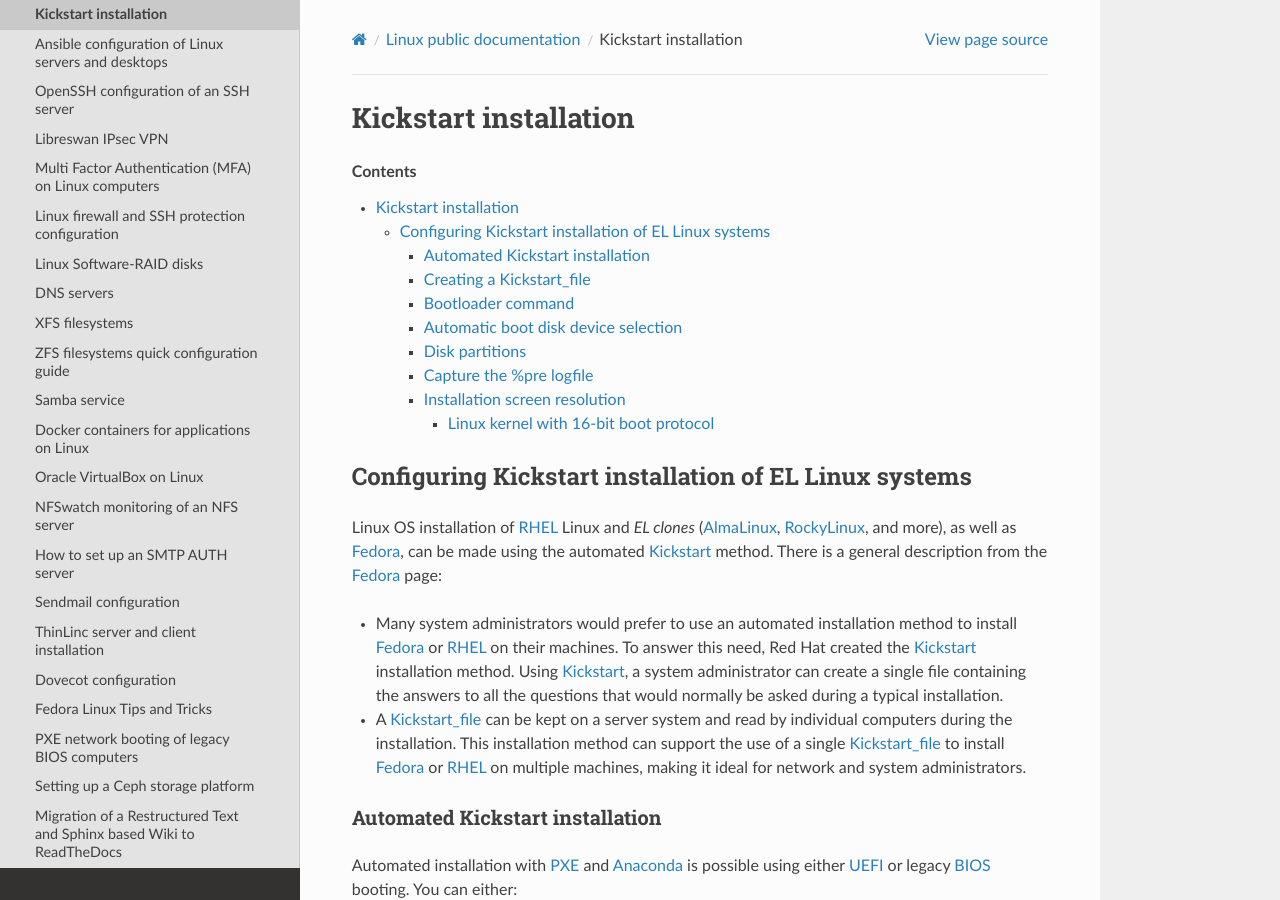
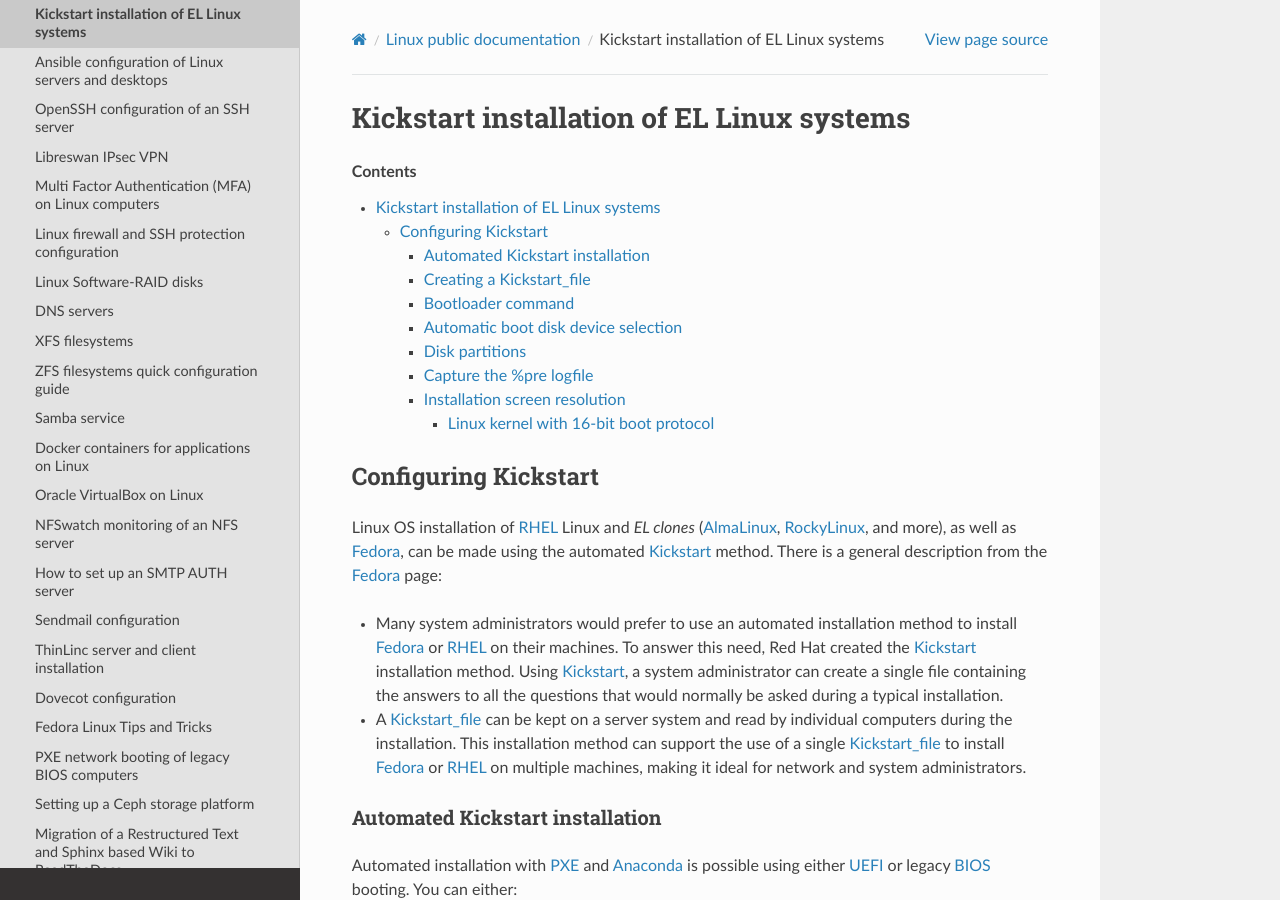
Before and after one commit to OleHolmNielsen/ITwiki, a Sphinx documentation site: the page built from docs/Kickstart.rst, in a window 1280 px wide and 900 px high. Built offline with Sphinx 7.4.7 and the Read the Docs theme 3.1.0, drawn with Linux system fonts in a browser that asks for light colours.

Commit message:
Minor edits

```diff
--- a/docs/Kickstart.rst
+++ b/docs/Kickstart.rst
@@ -1,13 +1,13 @@
-.. _Kickstart_installation:
+.. _Kickstart_installation_of_EL_Linux_systems:
 
-======================
-Kickstart installation
-======================
+============================================
+Kickstart installation of EL Linux systems
+============================================
 
 .. contents::
 
-Configuring Kickstart installation of EL Linux systems
-================================================================
+Configuring Kickstart
+======================
 
 Linux OS installation of RHEL_ Linux and *EL clones* (AlmaLinux_, RockyLinux_, and more),
 as well as Fedora_,
--- a/docs/PXE_and_UEFI.rst
+++ b/docs/PXE_and_UEFI.rst
@@ -13,7 +13,7 @@
 We will show how to support UEFI_ booting with PXE_, downloading files from your TFTP_ server.
 See also our pages:
 
-* :ref:`Kickstart_installation`.
+* :ref:`_Kickstart_installation_of_EL_Linux_systems`.
 * Legacy BIOS :ref:`PXE-booting` for Linux OS installation.
 
 Additional useful pages:
```
